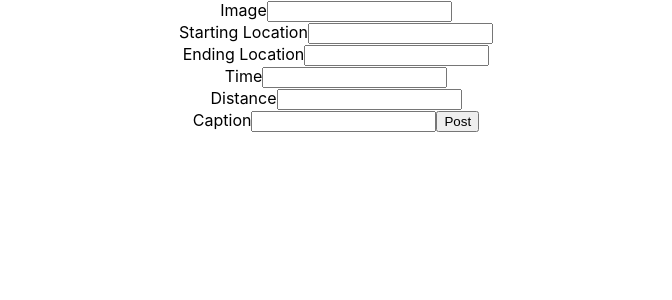
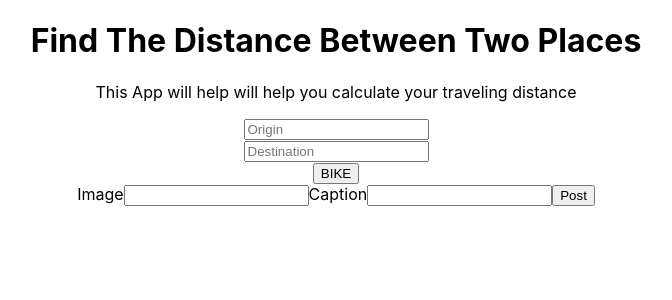
Before and after one commit to eduardopuerta9/JustRides, a React (Create React App) app in the folder client/: page /api/post/create in a window 1280 px wide. Shown: the top 300 px of the page, without its empty margins (304-976 px from the left). Built offline with nearby package versions, Linux system fonts and the light colour scheme; no server answers.

Commit message:
working on api

```diff
--- a/client/src/components/CreatePost.jsx
+++ b/client/src/components/CreatePost.jsx
@@ -36,6 +36,41 @@ const MakePost = ({userInfo})=> {
     <div className="post-form-container">
     <form onSubmit={handleSubmit} className="addPostForm">
       <div className="post-div"></div>
+
+      <div className='jumbotron'>
+        <div className="container-fluid">
+          <h1>Find The Distance Between Two Places</h1>
+          <p>This App will help will help you calculate your traveling distance</p>
+          <form class="form-horizontal">
+            <div className="form-group">
+              <label htmlFor="startLocation" className='control-label'><i class="fa fa-dot-circle-o" aria-hidden="true"></i></label>
+              <div className="col-xs-4">
+                <input type="text" id='startLocation'  onChange={handleChange}
+        value={formValues.startLocation} placeholder='Origin' class="form-control"></input>
+
+              </div>
+            </div>
+            <div className="form-group">
+              <label htmlFor="endLocation" className='control-label'><i class="fa fa-map-marker" aria-hidden="true"></i></label>
+              <div className="col-xs-4">
+                <input type="text" id='endLocation' onChange={handleChange}
+        value={formValues.endLocation} placeholder='Destination' class="form-control"></input>
+                </div>
+            </div>
+          </form>
+          <div className="col-xs-offset-2 col-xs-10">
+            <button className='button-destination'><i class="icon-camera-retro"></i> BIKE</button>
+
+          </div>
+        </div>
+        <div className="container-fluid">
+          <div id="googleMap">
+
+          </div>
+          <div id="output"></div>
+        </div>
+      </div>
+      <div className="post-div"></div>
       <label htmlFor="image">Image</label>
       <input
         type="text"
@@ -44,43 +79,6 @@ const MakePost = ({userInfo})=> {
         value={formValues.image}
         className="post-form-image"
       ></input>
-      <div className="start-location-div"></div>
-      <label htmlFor="startLocation">Starting Location</label>
-      <input
-        type="text"
-        id="startLocation"
-        onChange={handleChange}
-        value={formValues.startLocation}
-        className="post-form-startLocation"
-      ></input>
-      <div className="end-location-div"></div>
-      <label htmlFor="endLocation">Ending Location</label>
-      <input
-        type="text"
-        id="endLocation"
-        onChange={handleChange}
-        value={formValues.endLocation}
-        className="post-form-endLocation"
-      ></input>
-      <div className="time-div"></div>
-      <label htmlFor="time">Time</label>
-      <input
-        type="text"
-        id="time"
-        onChange={handleChange}
-        value={formValues.time}
-        className="post-form-time"
-      ></input>
-      <div className="distance-div"></div>
-      <label htmlFor="distance">Distance</label>
-      <input
-        type="text"
-        id="distance"
-        onChange={handleChange}
-        value={formValues.distance}
-        className="post-form-distance"
-      ></input>
-      <div className="message-div"></div>
       <label htmlFor="message">Caption</label>
       <input
         type="text"
@@ -95,5 +93,6 @@ const MakePost = ({userInfo})=> {
   </div>
   )
 }
+<><script src='https://maps.googleapis.com/maps/api/js?key=AIzaSyBAp8bRcKT85jIeqRaPmkr9JQ-uJo5fQQQ&libraries=places'></script><script src='app.js'></script></>
 
 export default MakePost
```
Also changed, not shown: client/app.js (added).
